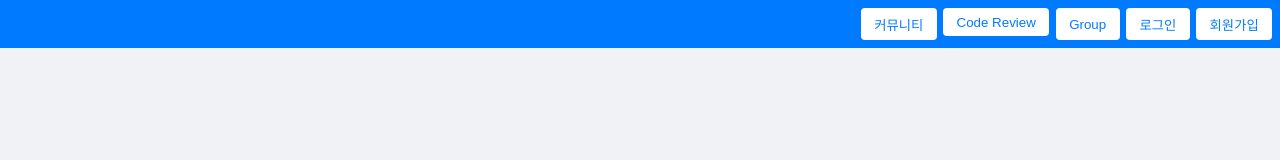
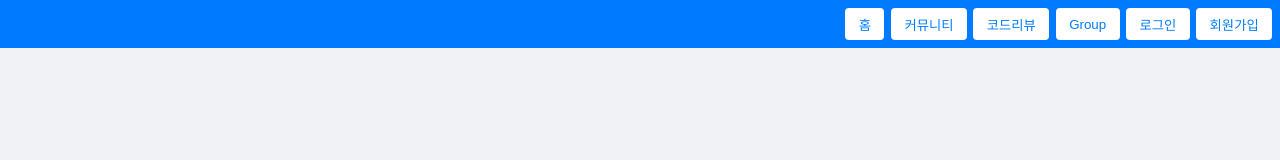
Before and after one commit to package-Twelve/public_class_Dev_Front, a React (Create React App) app: page /login in a window 1280 px wide. Shown: the top 160 px of the page. Built offline with nearby package versions, Linux system fonts and the light colour scheme; a web font is replaced by a local one.

Commit message:
✨ feat : Nav에 홈 생성

```diff
--- a/src/Nav.js
+++ b/src/Nav.js
@@ -30,11 +30,12 @@ function Nav() {
     };
     return (
         <div className={style["top-menu"]}>
+            <Link to="/"><button>홈</button></Link>
             <Link to="/community">
                 <button>커뮤니티</button>
             </Link>
             <Link to="/codereviews">
-                <button>Code Review</button>
+                <button>코드리뷰</button>
             </Link>
             <button onClick={() => alert('Group 기능은 준비 중입니다.')}>Group</button>
             {isAuthenticated ? (
```
